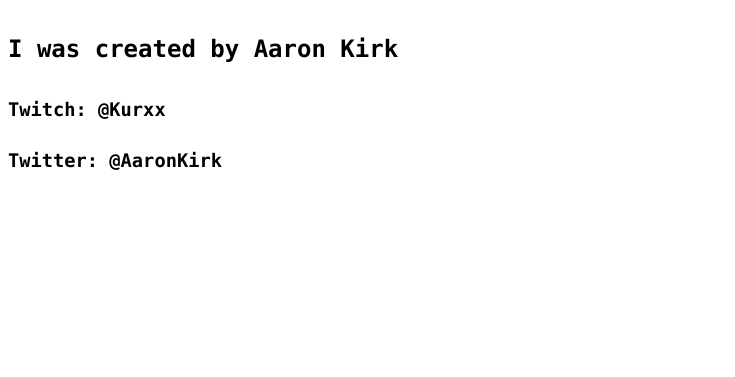
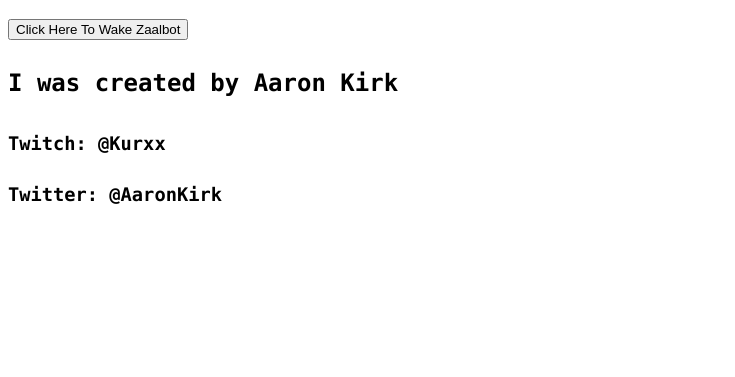
Before and after one commit to aaronkirk/Zaalbot, a plain HTML site: page index.html in a window 1280 px wide. Shown: the part 423-800 px from the top of the page, without its empty margins (0-735 px from the left). Drawn offline with Linux system fonts and the light colour scheme.

Commit message:
Update index.html

```diff
--- a/index.html
+++ b/index.html
@@ -15,6 +15,8 @@
 <h1>I exist serve Kyle Bosman's streams</h1>
 
 <div>&nbsp;</div>
+<button onclick="window.location.href = 'http://wake.zaalbot.com';">Click Here To Wake Zaalbot</button>
+<div>&nbsp;</div>
 
 <h2>I was created by Aaron Kirk</h2>
 
```
